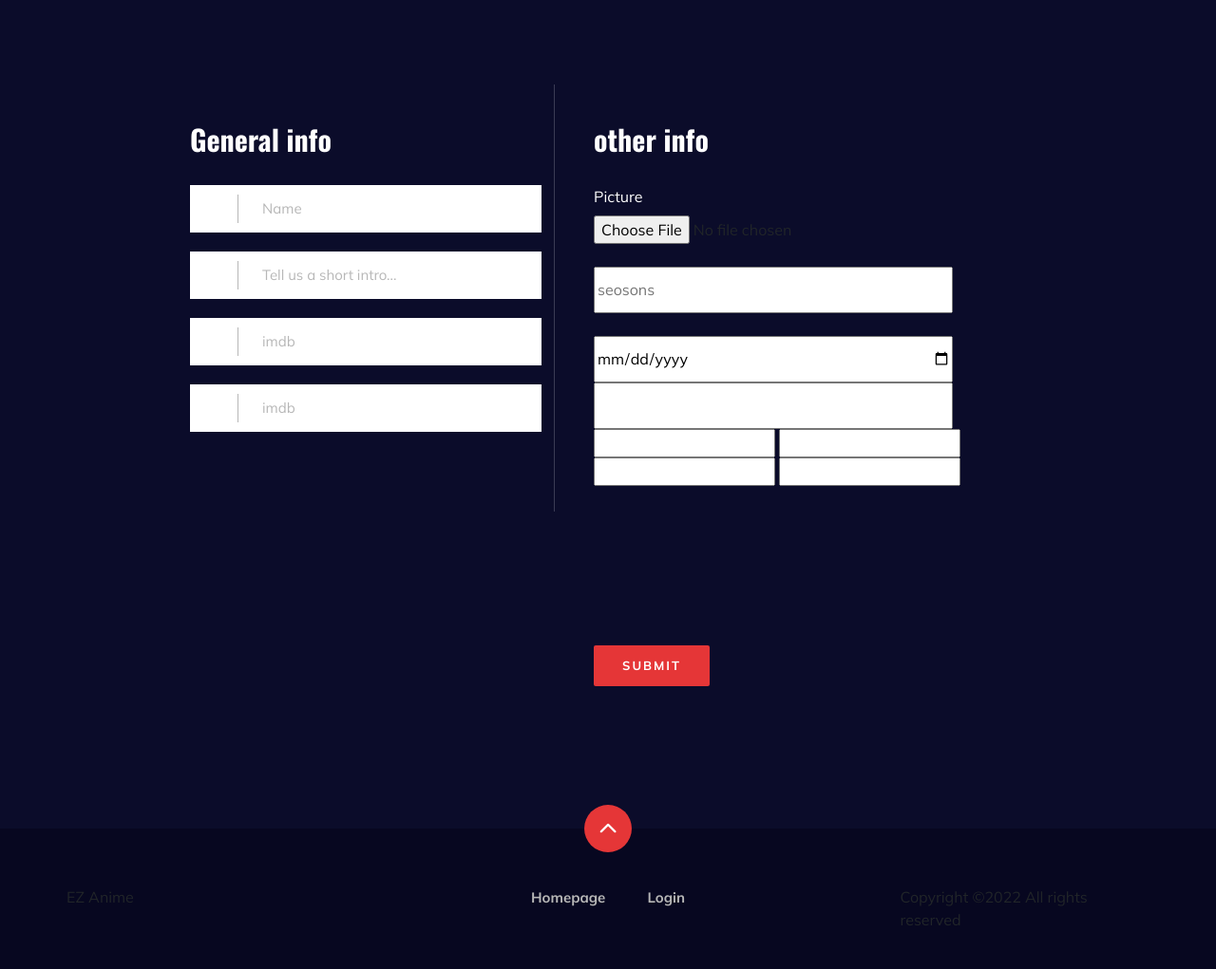
After one commit to mohamad-liyaghi/ez-anime, a Django app: template templates/movie/update-series.html in a window 1280 px wide. The commit adds this page. Shown: the part 364-1385 px from the top of the page at 95% size. Run offline with Django 4.2, Linux system fonts and the light colour scheme; the template is opened without the code that fills it, so the values that code supplies are empty, except form fields; tables that the repository leaves empty hold one stand-in row (values such as "Sample post"); form fields are guessed from the names that the template uses; some libraries are stand-ins or nearby versions.

Commit message:
update film/series added

```diff
--- a/apps/movie/models.py
+++ b/apps/movie/models.py
@@ -10,7 +10,7 @@ class Film(models.Model):
     intro = models.TextField()
     seoson_story = models.ManyToManyField("season",blank=True)
     imdb = models.PositiveIntegerField(default=0)
-    seosons = models.PositiveIntegerField(default=0)
+    seosons = models.PositiveIntegerField(default=0,blank=True)
     actors= models.ManyToManyField(Cast,related_name='%(class)s_actor',blank=True)
     director= models.ManyToManyField(Cast,related_name='%(class)s_director',blank=True)
     genre= models.ManyToManyField(Genre,related_name='%(class)s_genre',blank=True)
--- a/apps/movie/urls.py
+++ b/apps/movie/urls.py
@@ -1,5 +1,5 @@
 from django.urls import path
-from movie.views import HomePage, AddMovie, AddCast, AddSeries, AddSeason, FilmDetail, SeasonDetail
+from movie.views import HomePage, AddMovie, UpdateMovie, AddFilmCast,UpdateSeries, AddSeries, AddSeason, FilmDetail, SeasonDetail
 
 app_name = "movie"
 
@@ -8,7 +8,9 @@ urlpatterns = [
     path("detail/<str:token>/",FilmDetail.as_view(),name="film-detail"),
     path("season-detail/<str:token>/",SeasonDetail.as_view(),name="season-detail"),
     path("add-movie/",AddMovie.as_view(),name="add-movie"),
+    path("update-movie/<str:token>/",UpdateMovie.as_view(),name="update-movie"),
     path("add-series/",AddSeries.as_view(),name="add-series"),
-    path("add-cast/<str:token>/",AddCast.as_view(),name="add-cast"),
+    path("update-series/<str:token>/",UpdateSeries.as_view(),name="update-series"),
+    path("add-cast/<str:token>/",AddFilmCast.as_view(),name="add-cast"),
     path("add-season/<str:token>/",AddSeason.as_view(),name="add-season"),
 ]
--- a/templates/base/movie-detail.html
+++ b/templates/base/movie-detail.html
@@ -49,6 +49,12 @@
                                 </div>
                                 {%if request.user.is_authenticated%}
                                     <div class="anime__details__btn">
+                                        {{object.seoson}}
+                                        {%if object.seosons == 0%}
+                                            <a href="{%url 'movie:update-movie' object.token%}" class="follow-btn">Update Movie</a>
+                                        {%else%}
+                                        <a href="{%url 'movie:update-series' object.token%}" class="follow-btn">Update Series</a>
+                                        {%endif%}
                                         <a href="{%url 'movie:add-season' object.token%}" class="follow-btn">Add Season</a>
                                         <a href="{%url 'movie:add-cast' object.token%}" class="follow-btn">Add cast</a>                                    </div>
                                     </div>
--- /dev/null
+++ b/templates/movie/update-series.html
@@ -0,0 +1,64 @@
+{%extends 'movie/base-movie.html'%}
+<!DOCTYPE html>
+<html lang="en">
+<head>
+    <meta charset="UTF-8">
+    <meta http-equiv="X-UA-Compatible" content="IE=edge">
+    <meta name="viewport" content="width=device-width, initial-scale=1.0">
+    <title>{%block title%}Update Series{%endblock%}</title>
+   {%block page_title%}Update Series{%endblock%}
+</head>
+<body>
+    {%block main%}
+    <section class="signup spad">
+        <div class="container">
+            <div class="row">
+                <div class="login__form">
+                    <form method="post" enctype="multipart/form-data">{%csrf_token%}
+                        <h3>General info</h3>
+                        <div class="input__item">
+                            <input name="name" value="{{form.name.value}}" type="text" placeholder="Name" maxlength="20">
+                        </div>
+                        <div class="input__item">
+                            <input name="intro" type="text" value="{{form.intro.value}}" placeholder="Tell us a short intro..." maxlength="50">
+                        </div>
+                        <div class="input__item">
+                            <input name="imdb" value="{{form.imdb.value}}" type="number" placeholder="imdb" maxlength="2">
+                        </div>
+                        <div class="input__item">
+                            <input name="seosons" type="number" value="{{form.seosons.value}}" placeholder="imdb" maxlength="2">
+                        </div>
+                    </div>
+                <div class="col-lg-6">
+                    <div class="login__social__links">
+                        <h3>other info</h3>
+                        <label style="color: white;" for="picture">Picture</label>
+                        <div class="input__item">
+                            <input name="picture" type="file" value="{{form.picture.value}}">
+                        </div>  <br>
+                        <div class="input__item">
+                            <input name="seosons" value="{{form.seosons.value}}" type="number" placeholder="seosons" maxlength="2" style="width: 10cm; height: 1.3cm;"  >
+                        </div>  <br>
+                        <div class="input__item">
+                            <input name="release_date"  value="{{form.release_date.value}}" type="date"  style="width: 10cm; height: 1.3cm;" maxlength="20">
+                        </div>
+                        <div class="input__item">
+                            <input name="token"  value="{{form.token.value}}" type="text"  style="width: 10cm; height: 1.3cm;" maxlength="20">
+                        </div>
+                        {{form.actors}}
+                        {{form.genre}}
+                        {{form.seoson_story}}
+                        {{form.director}}
+                        <br><br><br><br><br><br><br><br><button type="submit" class="site-btn">Submit</button>
+                    </div>
+                </form>
+                </div>
+            </div>
+        </div>
+            </div>
+
+        </div>
+
+    {%endblock%}
+</body>
+</html>
```
Also changed, not shown: apps/movie/views.py (+23 -2 lines), templates/movie/update-movie.html (added, +61 -0 lines).
